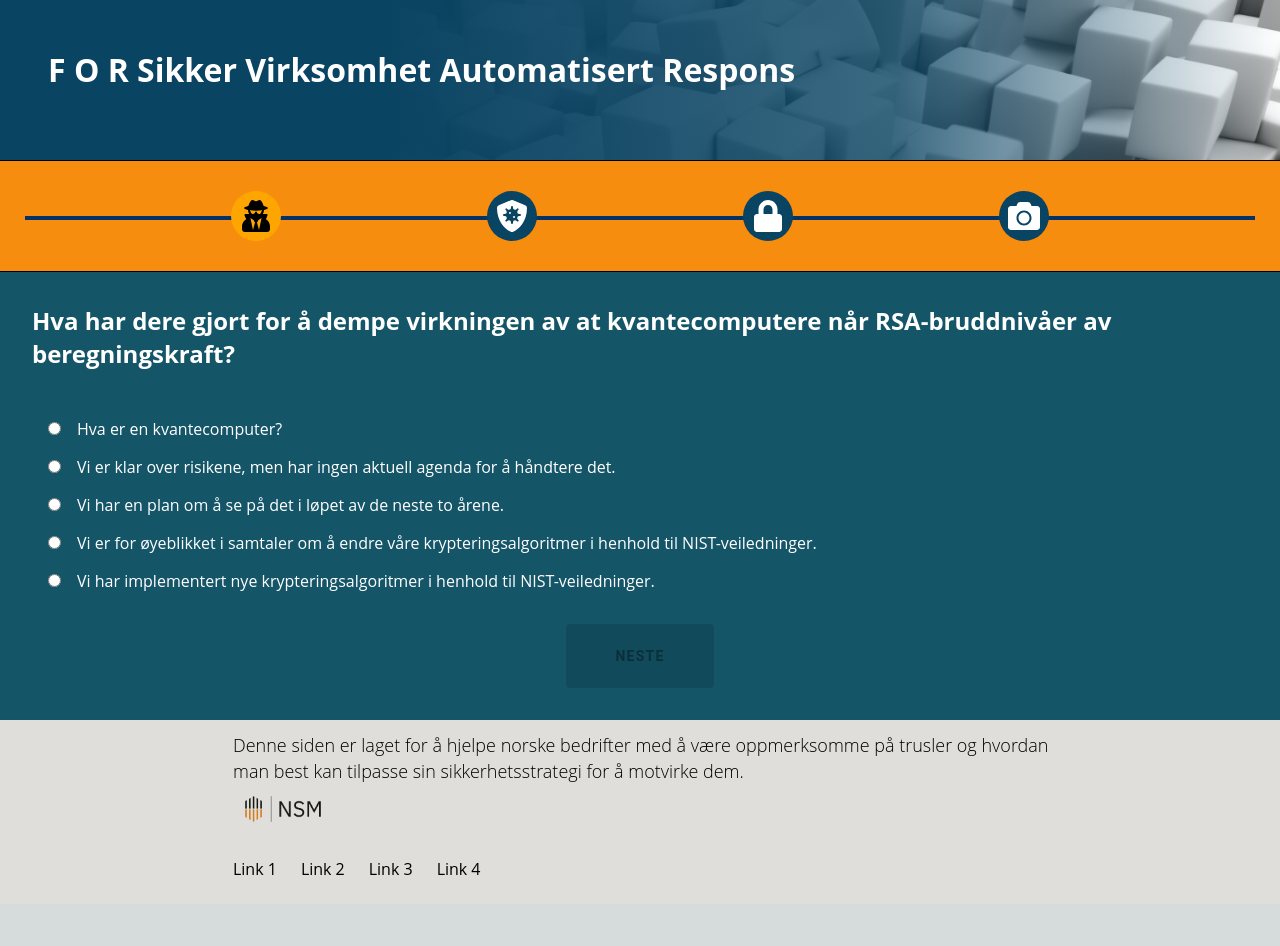
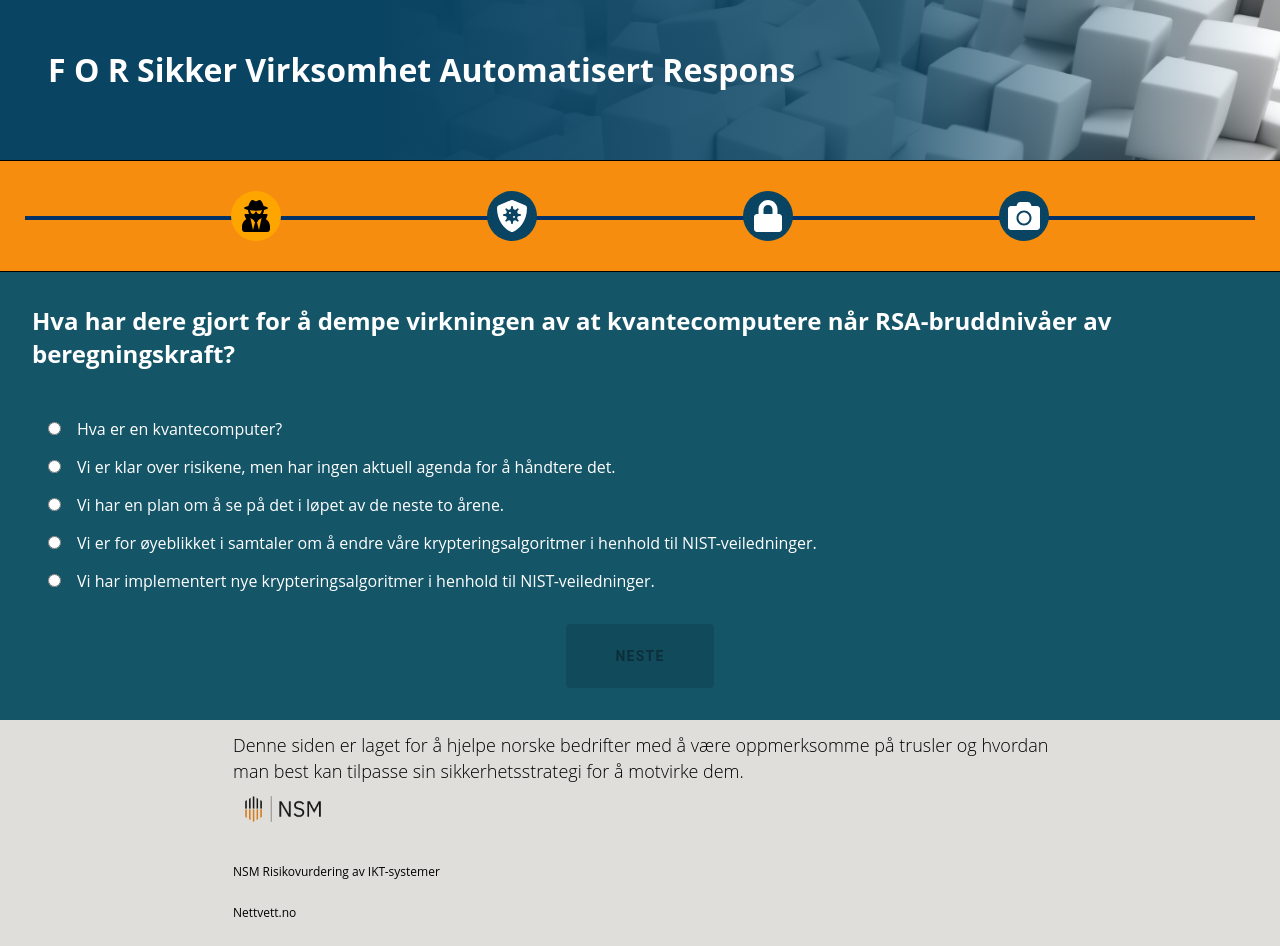
Before and after one commit to Andreas242/sikkertrollis, a Next.js app: page /wizard in a window 1280 px wide. Shown: the top 946 px of the page. Before the commit the page ends 904 px from the top, so only its background shows below. Built offline with nearby package versions, Linux system fonts and the light colour scheme.

Commit message:
bedre lenker

```diff
--- a/pages/wizard.tsx
+++ b/pages/wizard.tsx
@@ -123,15 +123,15 @@
                     <div className={styles.footerContent}>
 
                         <div className={styles.footerLogoContainer}>
-                            <img src="nsm.png" alt="NSM" width="100px" />
+                            <a href="http://www.nsm.no"><img src="nsm.png" alt="NSM" width="100px"/></a>
                         </div>
 
 
                         <div className={styles.footerLinks}>
-                            <a href="#">Link 1</a>
-                            <a href="#">Link 2</a>
-                            <a href="#">Link 3</a>
-                            <a href="#">Link 4</a>
+                            <a href="https://nsm.no/getfile.php/136606-1625054194/NSM/Filer/Bildegalleri/Bilder%20til%20grunnprinsipper/Vedlegg-%20Mal%20for%20risikovurdring%20IKT-systemer.xlsx">NSM Risikovurdering av IKT-systemer</a>
+                            <a href="https://nettvett.no/sikkerhetssjekk-for-virksomheter/">Nettvett.no</a>
+                            <a href="https://www.msb.se/sv/amnesomraden/informationssakerhet-cybersakerhet-och-sakra-kommunikationer/systematiskt-informationssakerhetsarbete/infosakkollen/">Sveriges infosäkkollen</a>
+                            <a href="https://cybermaturity.dnv.com/">DNV og Gjensidige sin Modenhetsvurdering</a>
                         </div>
                     </div>
 
```
Also changed, not shown: styles/Icons.module.css.
